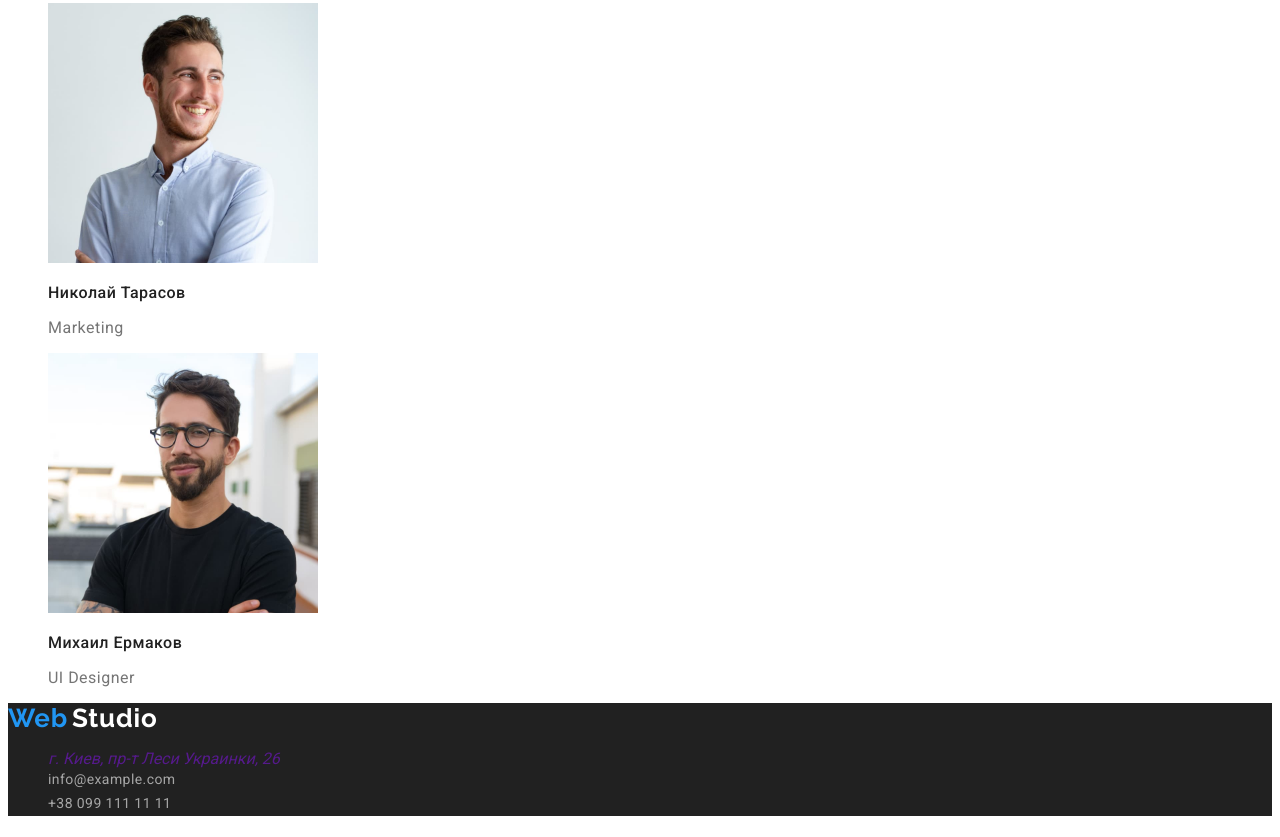
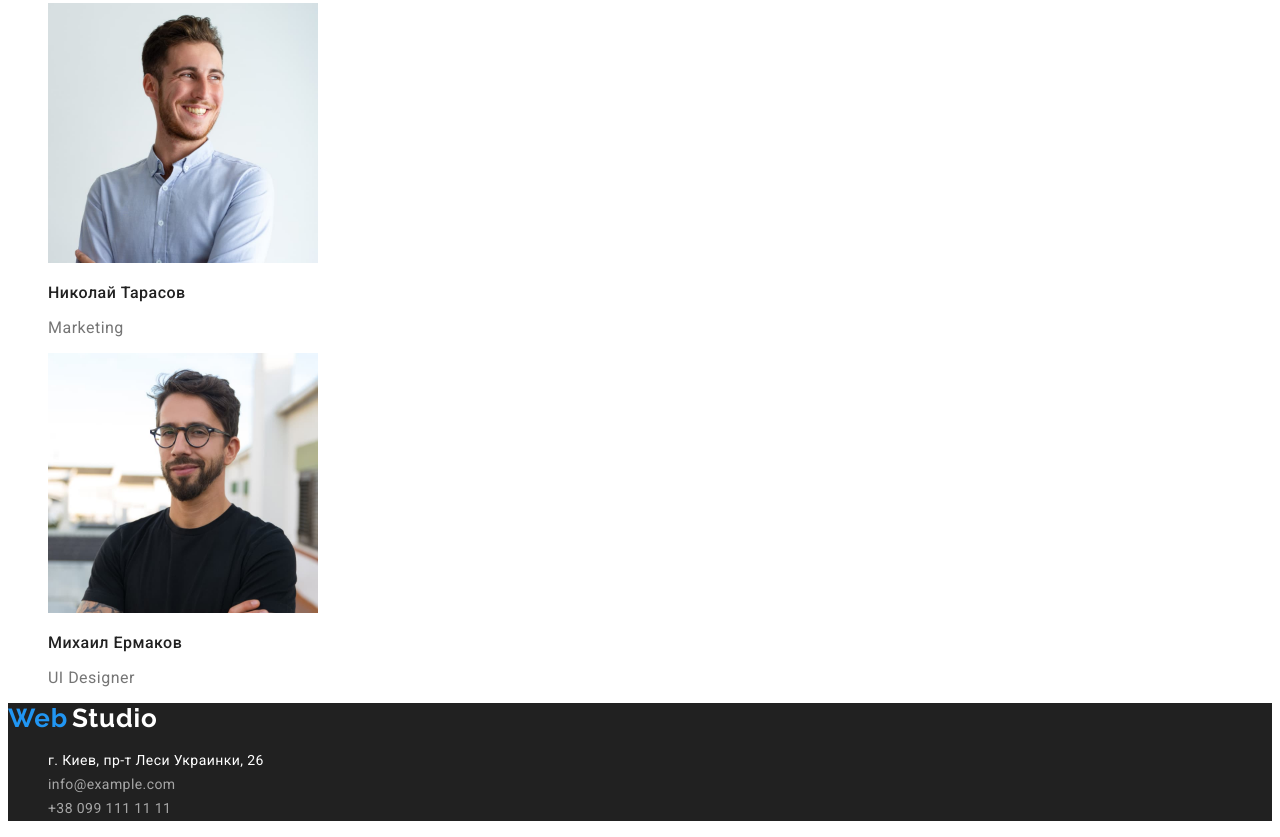
Before and after one commit to mikhailantonyuk/goit-markup-hw-02, a plain HTML site: page index.html in a window 1280 px wide. Shown: the part 2384-3221 px from the top of the page. Drawn offline with Linux system fonts and the light colour scheme.

Commit message:
Update style.css

```diff
--- a/css/style.css
+++ b/css/style.css
@@ -216,7 +216,7 @@ line-height: 1.71;
 letter-spacing: 0.03em;
 color: rgba(255, 255, 255, 0.6);
 }
-.footer-adress:{
+.footer-adress{
     font-family: 'Roboto';
     font-style: normal;
     font-weight: 400;
```
